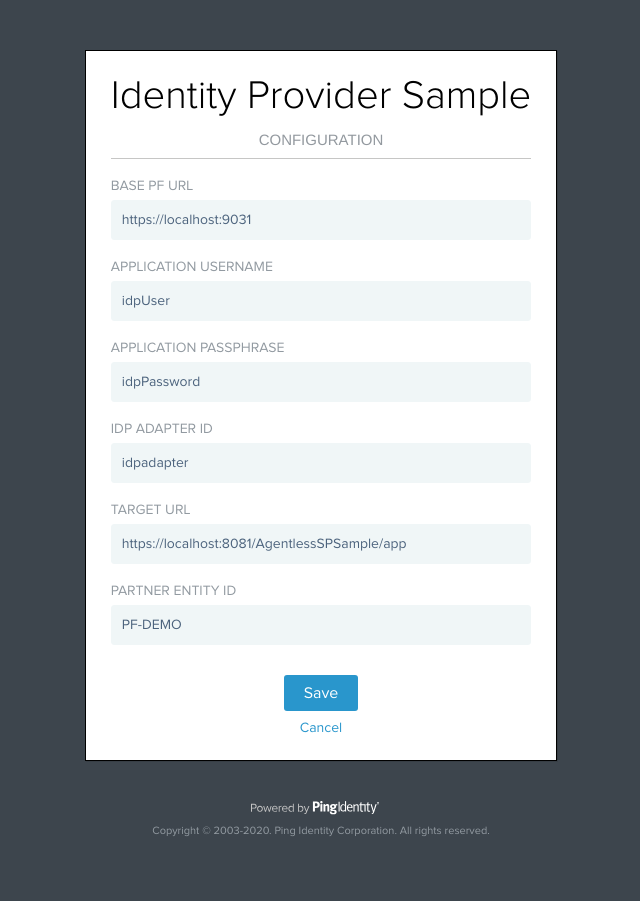
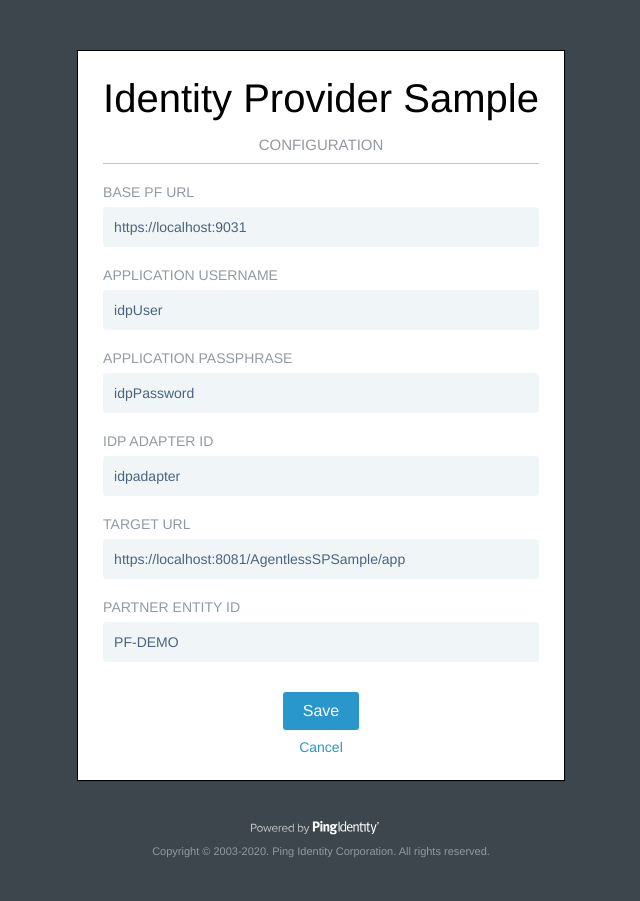
Before and after one commit to pingidentity/pf-agentless-ik-sample-python, a Flask app: page /AgentlessIdPSample/app/configure in a window 1280 px wide. Shown: the whole page, without its empty margins (319-959 px from the left). Before the commit the page ends 836 px from the top, so only its background shows below. Run offline with Flask 2, Linux system fonts and the light colour scheme.

Commit message:
IK-3822 removed references to proxima fonts

```diff
--- a/sample_applications/AgentlessIdpSample/static/css/main.css
+++ b/sample_applications/AgentlessIdpSample/static/css/main.css
@@ -1,38 +1,8 @@
 * {
-    font-family: "ProximaNovaRegular", helvetica, arial, sans-serif;
+    font-family: helvetica, arial, sans-serif;
     font-size: 14px;
     padding: 0px;
     margin: 0px;
-}
-
-@font-face {
-  font-family: 'ProximaNovaRegular';
-  font-weight: normal;
-  src: url("../fonts/proxima-nova/ProximaNova-Regular.otf");
-}
-
-@font-face {
-  font-family: 'ProximaNovaBold';
-  font-weight: bold;
-  src: url("../fonts/proxima-nova/ProximaNova-Bold.otf");
-}
-
-@font-face {
-  font-family: 'ProximaNovaLight';
-  font-weight: normal;
-  src: url("../fonts/proxima-nova/ProximaNova-Light.otf");
-}
-
-@font-face {
-  font-family: 'ProximaNovaSemibold';
-  font-weight: normal;
-  src: url("../fonts/proxima-nova/ProximaNova-Semibold.otf");
-}
-
-@font-face {
-  font-family: 'ProximaNovaCondRegular';
-  font-weight: normal;
-  src: url("../fonts/proxima-nova/ProximaNovaCond-Regular.otf");
 }
 
 body {
@@ -95,7 +65,7 @@ body {
     display: inline-block;
     text-transform: uppercase;
     vertical-align: top;
-    font-family: "ProximaNovaRegular", helvetica, arial, sans-serif;
+    font-family: helvetica, arial, sans-serif;
     cursor: default;
 }
 
@@ -106,7 +76,7 @@ body {
     text-transform: none;
     color: #929aa1;
     line-height: 1em;
-    font-family: "ProximaNovaRegular", helvetica, arial, sans-serif;
+    font-family: helvetica, arial, sans-serif;
     cursor: default;
     -webkit-backface-visibility: hidden;
     -webkit-border-radius: 0 0 2px 2px;
@@ -127,7 +97,7 @@ body {
     text-transform: uppercase;
     vertical-align: middle;
     position: relative;
-    font-family: "ProximaNovaRegular", helvetica, arial, sans-serif;
+    font-family: helvetica, arial, sans-serif;
     cursor: default;
 }
 
@@ -137,7 +107,7 @@ body {
     vertical-align: middle;
     color: #929aa1;
     line-height: 1em;
-    font-family: "ProximaNovaRegular", helvetica, arial, sans-serif;
+    font-family: helvetica, arial, sans-serif;
     cursor: default;
     -webkit-backface-visibility: hidden;
     -webkit-border-radius: 0 0 2px 2px;
@@ -306,7 +276,7 @@ select {
     cursor: pointer;
     padding: 0 10px 0 10px;
     width: 100%;
-    font-family: "ProximaNovaRegular", helvetica, arial, sans-serif;
+    font-family: helvetica, arial, sans-serif;
     -webkit-transition: all 0.2s;
     -moz-transition: all 0.2s;
     -ms-transition: all 0.2s;
@@ -353,7 +323,7 @@ a:hover {
     width: 100%;
     margin: 0 0 10px;
     border-bottom: 1px solid #c6c6c5;
-    font-family: "ProximaNovaLight", helvetica, arial, sans-serif;
+    font-family: helvetica, arial, sans-serif;
 }
 
 .title {
@@ -363,7 +333,7 @@ a:hover {
     font-size: 30px;
     justify-content:center;
     align-items:center;
-    font-family: "ProximaNovaLight", helvetica, arial, sans-serif;
+    font-family: helvetica, arial, sans-serif;
 }
 
 .header {
@@ -374,13 +344,13 @@ a:hover {
     height: auto;
     width: auto;
     font-size: 40px;
-    font-family: "ProximaNovaLight", helvetica, arial, sans-serif;
+    font-family: helvetica, arial, sans-serif;
 }
 
 .sub-header {
     color: #93999f;
     font-size: 15px;
-    font-family: 'proxima-nova', 'helvetica', 'arial', sans-serif;
+    font-family: 'helvetica', 'arial', sans-serif;
     font-weight: 400;
     font-style: normal;
     margin-top: 15px;
@@ -459,7 +429,7 @@ a:hover {
 
 p {
     margin: 0 0 1em;
-    font-family: ProximaNovaRegular, helvetica, arial, sans-serif;
+    font-family: helvetica, arial, sans-serif;
     font-size: 14px;
 }
 
@@ -474,14 +444,14 @@ textarea {
 .text-label {
     color: #93999f;
     font-size: 14px;
-    font-family: "ProximaNovaRegular", helvetica, arial, sans-serif;
+    font-family: helvetica, arial, sans-serif;
     text-transform: uppercase;
 }
 
 .text-value {
     color: #4b637c;
     font-size: 14px;
-    font-family: "ProximaNovaRegular", helvetica, arial, sans-serif;
+    font-family: helvetica, arial, sans-serif;
 }
 
 .ping-nopad {
```
Also changed, not shown: sample_applications/AgentlessSpSample/static/css/main.css (+13 -43 lines).
